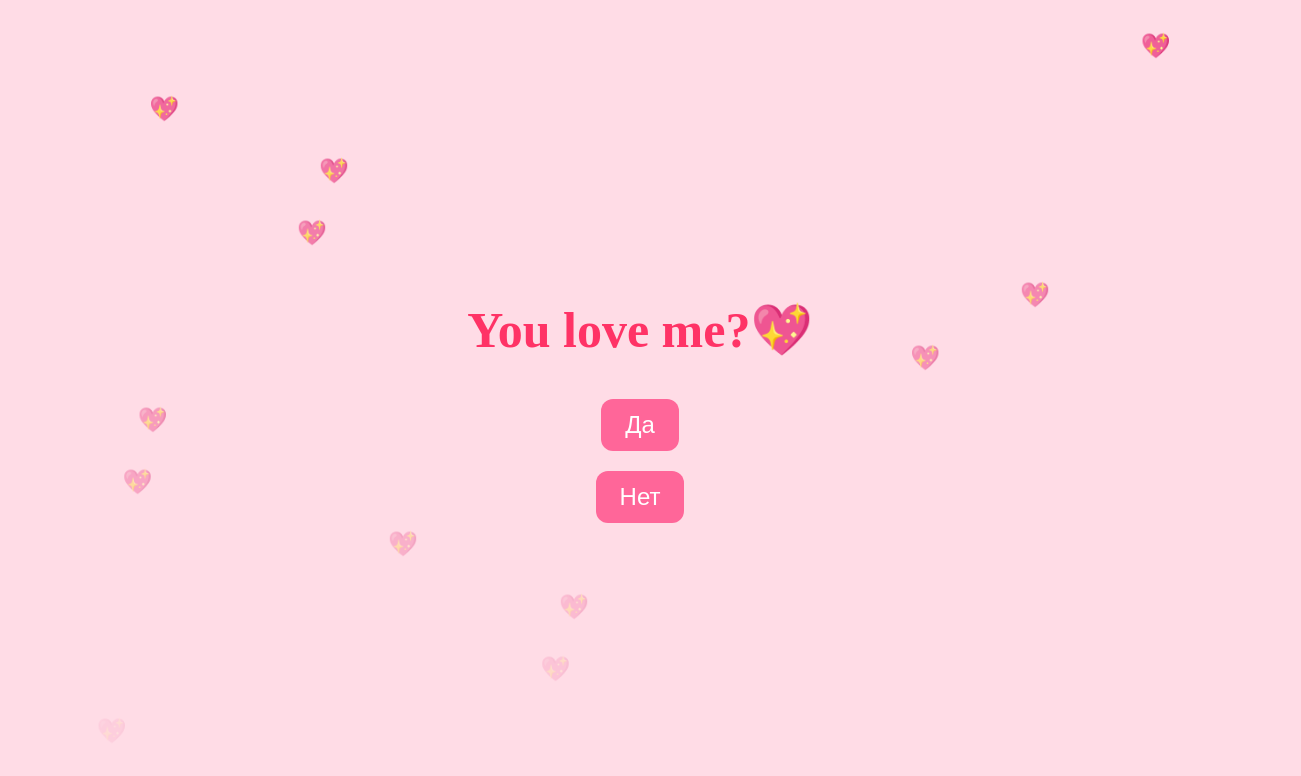
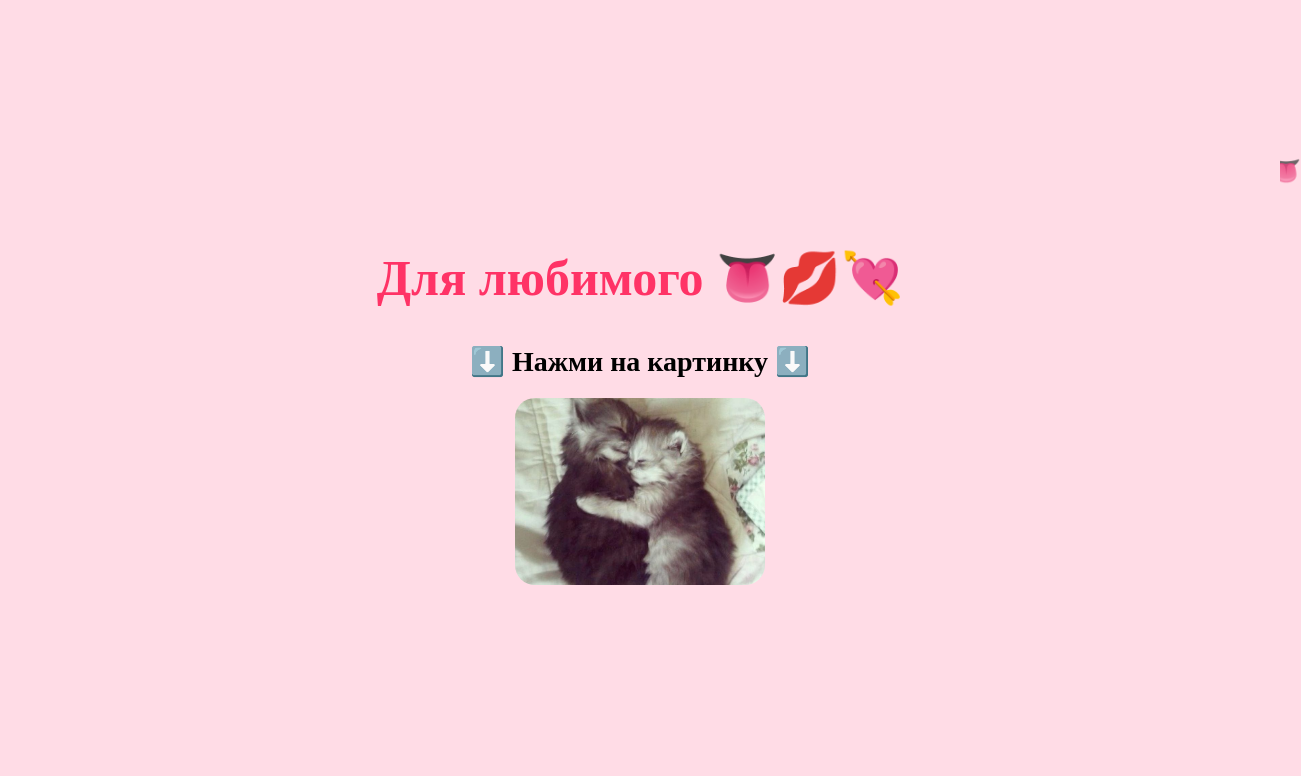
Before and after one commit to dianasulima0208-cell/love, a plain HTML site: page index.html in a window 1280 px wide. Shown: the whole page, 1301 px wide, since content can reach past the window. Drawn offline with Linux system fonts and the light colour scheme.

Commit message:
Update index.html

```diff
--- a/index.html
+++ b/index.html
@@ -4,9 +4,6 @@
 <meta charset="UTF-8">
 <title>Сюрприз 💖</title>
 <style>
-  /* Подключаем красивый шрифт, похожий на Annabelle */
-
-
   body {
     margin:0;
     font-family: 'Times New Roman', Times, serif;
@@ -20,9 +17,51 @@
     text-align: center;
     overflow: hidden;
   }
+
+  /* Стартовый экран */
+  #startScreen {
+    position: absolute;
+    top:0;
+    left:0;
+    width:100%;
+    height:100%;
+    background:#ffdce6;
+    display:flex;
+    flex-direction:column;
+    align-items:center;
+    justify-content:center;
+    z-index:10;
+  }
+  #startScreen h1 {
+    font-size:50px;
+    color:#ff3366;
+    margin-bottom:10px;
+  }
+  #startScreen p {
+    font-size:28px;
+    margin-bottom:20px;
+  }
+  #startScreen img {
+    width:250px;
+    border-radius:20px;
+    cursor:pointer;
+    transition: transform 0.3s;
+  }
+  #startScreen img:hover {
+    transform: scale(1.05);
+  }
+
+  /* Основной экран */
+  #mainContent {
+    display: none;
+    flex-direction: column;
+    align-items: center;
+    justify-content: center;
+  }
+
   h1 {
     color: #ff3366;
-    font-size: 50px; /* Увеличил для красоты */
+    font-size: 50px;
     margin-bottom: 30px;
   }
   .btn {
@@ -36,7 +75,7 @@
     margin: 10px;
     position: relative;
     transition: transform 0.2s;
-    font-family: 'Arial', sans-serif; /* Кнопки лучше оставить читаемыми */
+    font-family: 'Arial', sans-serif;
   }
   #message {
     display: none;
@@ -66,6 +105,15 @@
 </head>
 <body>
 
+<!-- Стартовый экран -->
+<div id="startScreen">
+  <h1>Для любимого 👅💋💘</h1>
+  <p>⬇️ Нажми на картинку ⬇️</p>
+  <img id="startImg" src="bby.jpg" alt="Начать">
+</div>
+
+<!-- Основной контент -->
+<div id="mainContent">
   <h1 id="question">You love me?💖</h1>
   <button id="yes" class="btn">Да</button>
   <button id="no" class="btn">Нет</button>
@@ -77,8 +125,13 @@
     love u to eternity🫸🏼💗🫂
   </div>
   <img id="catImage" src="bby.jpg" alt="cute cat">
+</div>
 
 <script>
+const startScreen = document.getElementById('startScreen');
+const startImg = document.getElementById('startImg');
+const mainContent = document.getElementById('mainContent');
+
 const noBtn = document.getElementById('no');
 const yesBtn = document.getElementById('yes');
 const message = document.getElementById('message');
@@ -86,6 +139,12 @@ const catImage = document.getElementById('catImage');
 const mainQuestion = document.getElementById('question');
 
 let clickCount = 0;
+
+// Запуск основного экрана после нажатия на картинку
+startImg.addEventListener('click', () => {
+  startScreen.style.display = 'none';
+  mainContent.style.display = 'flex';
+});
 
 // Кнопка "Нет" убегает
 noBtn.addEventListener('mouseover', () => {
@@ -106,7 +165,7 @@ yesBtn.addEventListener('click', () => {
     mainQuestion.innerText = "Очень очень?😋";
   } else {
     // Финальное состояние
-    mainQuestion.style.display = 'none'; // Убираем заголовок
+    mainQuestion.style.display = 'none';
     yesBtn.style.display = 'none';
     noBtn.style.display = 'none';
 
@@ -116,26 +175,29 @@ yesBtn.addEventListener('click', () => {
   }
 });
 
+// Падающие сердечки
 function createHeart() {
   const heart = document.createElement('div');
   heart.classList.add('heart');
-  heart.innerText = '💖';
+  heart.innerText = Math.random() < 0.7 ? '💖' : '👅';
   heart.style.left = Math.random() * window.innerWidth + 'px';
   document.body.appendChild(heart);
   setTimeout(() => heart.remove(), 4000);
 }
 setInterval(createHeart, 300);
 
+// Сердечки вокруг финального текста
 function spawnHeartsAround(element, count) {
   const rect = element.getBoundingClientRect();
   for (let i = 0; i < count; i++) {
     const heart = document.createElement('div');
     heart.classList.add('heart');
-    heart.innerText = '💖';
+    heart.innerText = Math.random() < 0.7 ? '💖' : '👅';
     heart.style.left = rect.left + rect.width/2 + (Math.random()*200 - 100) + 'px';
     heart.style.top = rect.top + rect.height/2 + (Math.random()*200 - 100) + 'px';
+    heart.style.fontSize = (10 + Math.random() * 30) + 'px';
     document.body.appendChild(heart);
-    setTimeout(() => heart.remove(), 4000);
+    setTimeout(() => heart.remove(), 4000 + Math.random()*2000);
   }
 }
 </script>
```
Lines whose indentation alone changed are shown as unchanged.
